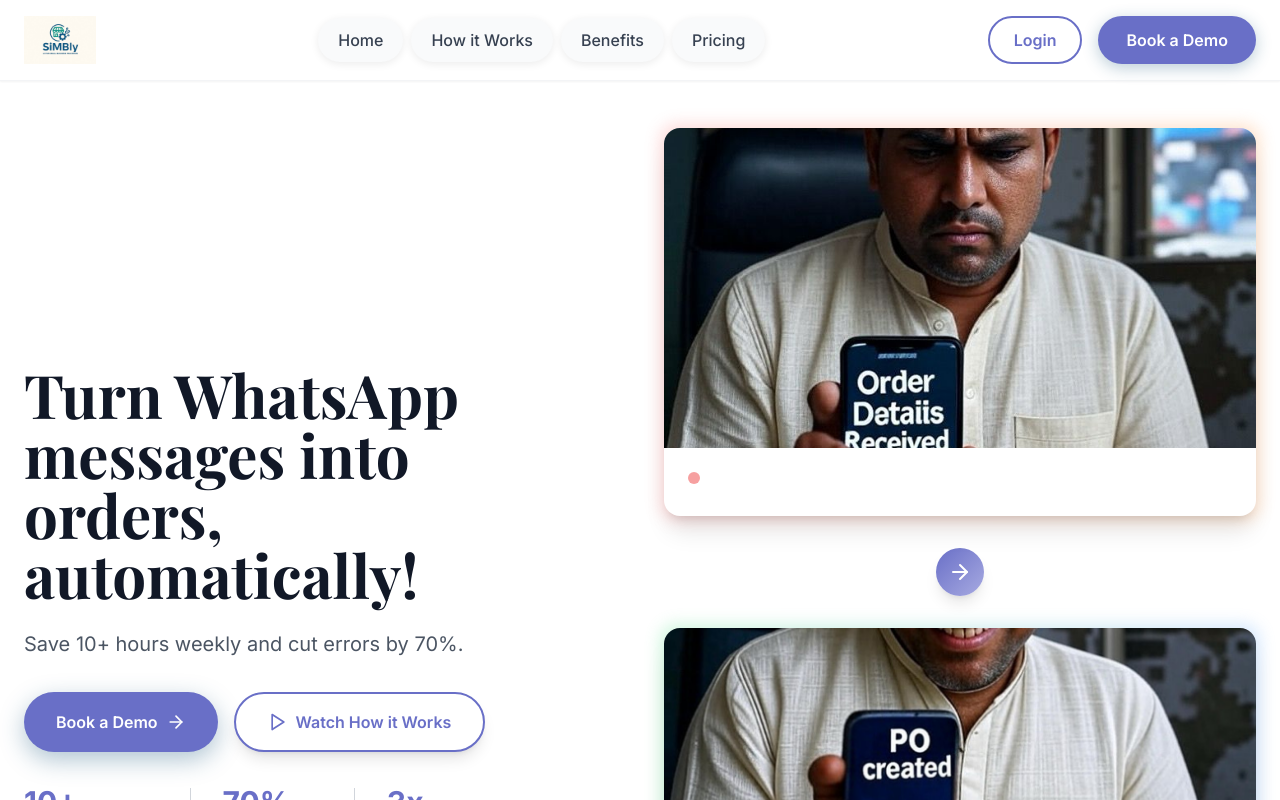
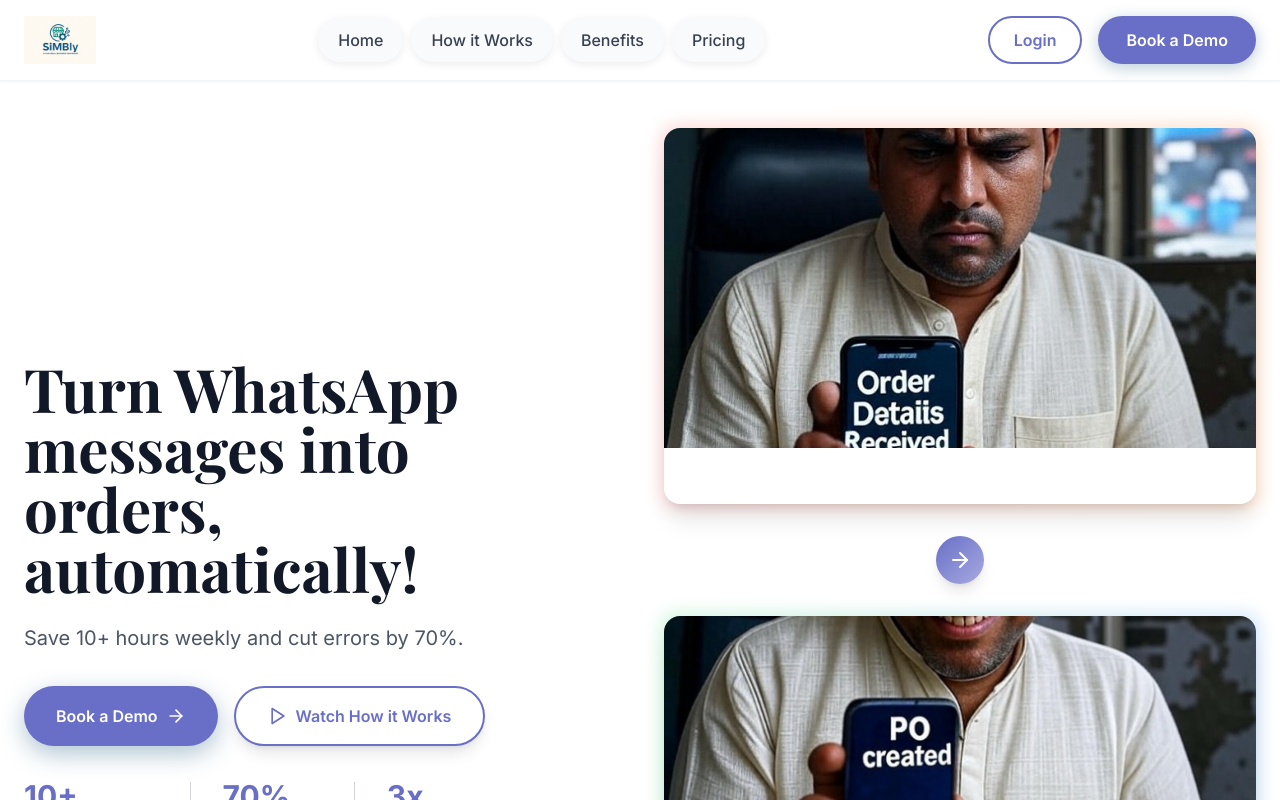
Before and after one commit to vikgid-spec/Outskill-Capstone-AIGF1, a React (Vite) app: page /home in a window 1280 px wide. Shown: the top 800 px of the page. Built offline with nearby package versions, Linux system fonts and the light colour scheme.

Commit message:
Comment out red pulse indicator

```diff
--- a/src/components/Hero.tsx
+++ b/src/components/Hero.tsx
@@ -56,7 +56,7 @@ export default function Hero() {
                 />
                 <div className="p-6">
                   <div className="flex items-center gap-3 mb-2">
-                    <div className="w-3 h-3 bg-red-500 rounded-full animate-pulse"></div>
+                    {/* <div className="w-3 h-3 bg-red-500 rounded-full animate-pulse"></div> */}
                     {/* <span className="text-red-600 font-semibold text-sm">BEFORE</span> */}
                   </div>
                   {/* <h3 className="font-bold text-gray-900 mb-2">Manual Order Processing</h3> */}
```
